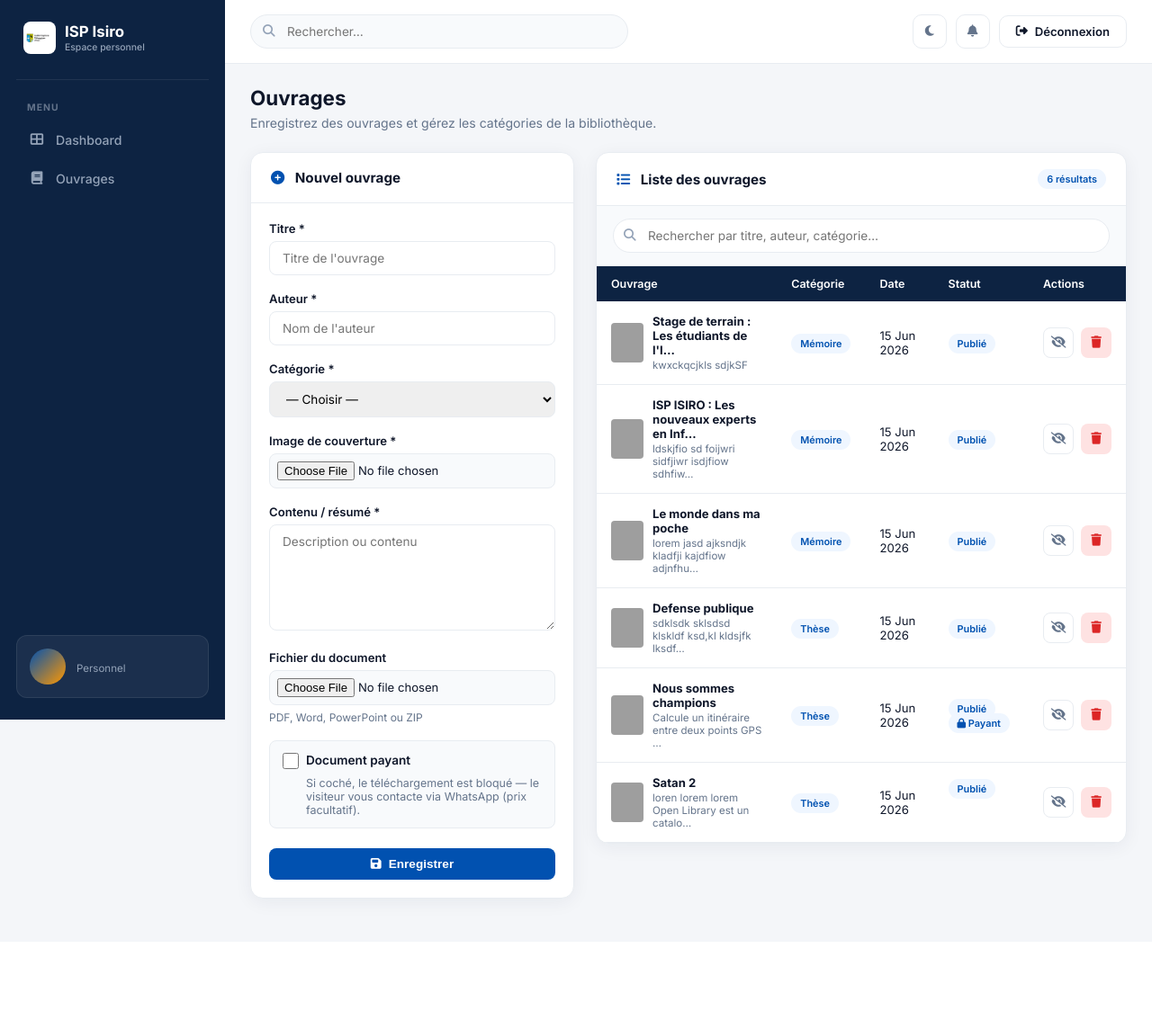
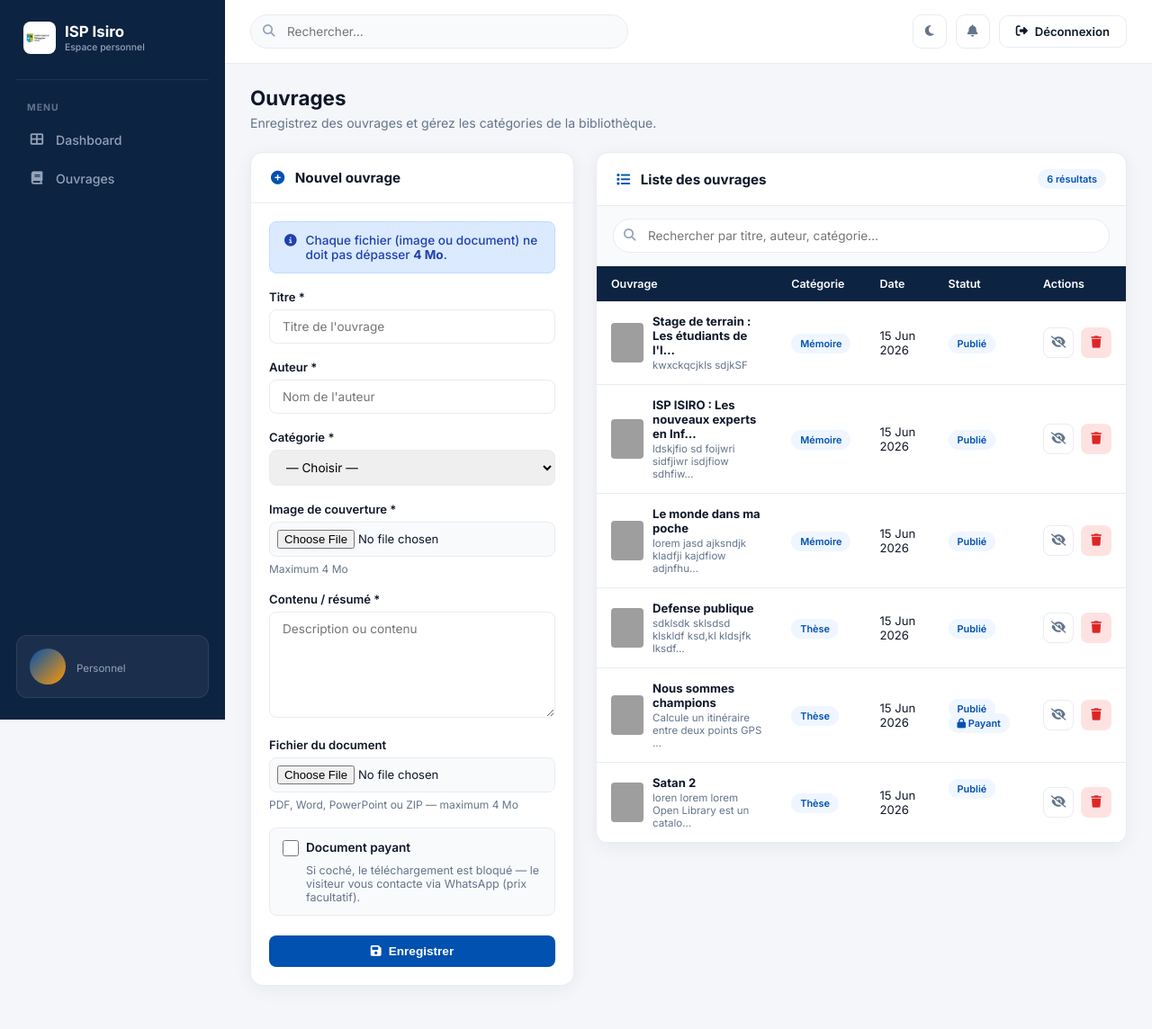
Before and after one commit to Gaetan-bamongoyo/ispisiro, a Django app: template template/admin/ouvrages.html in a window 1280 px wide. Shown: the whole page at 90% size. Before the commit the page ends 1014 px from the top, so only its background shows below. Run offline with Django 4.2, Linux system fonts and the light colour scheme; the template is opened without the code that fills it: values that come from a table or form of the project are taken from there, others are empty; data comes from the database, SQL or seed files in the repository; grey boxes are pictures that could not be loaded.

Commit message:
optionnel

```diff
--- a/ispisiro/settings.py
+++ b/ispisiro/settings.py
@@ -158,6 +158,10 @@ CSRF_TRUSTED_ORIGINS = [
 
 SECURE_PROXY_SSL_HEADER = ('HTTP_X_FORWARDED_PROTO', 'https')
 
+# Uploads (couverture + fichier document) — nginx doit aussi autoriser la taille (voir deploy/nginx.example.conf)
+DATA_UPLOAD_MAX_MEMORY_SIZE = 52428800   # 50 Mo
+FILE_UPLOAD_MAX_MEMORY_SIZE = 52428800   # 50 Mo
+
 # Default primary key field type
 # https://docs.djangoproject.com/en/4.2/ref/settings/#default-auto-field
 
--- a/static/css/dashboard.css
+++ b/static/css/dashboard.css
@@ -1102,6 +1102,18 @@ body.dash-menu-open {
     padding: 20px;
 }
 
+.ouvrages-upload-notice {
+    display: flex;
+    align-items: flex-start;
+    gap: 10px;
+    margin-bottom: 18px;
+}
+
+.ouvrages-upload-notice i {
+    margin-top: 2px;
+    flex-shrink: 0;
+}
+
 .dash-btn-block {
     width: 100%;
     justify-content: center;
--- a/template/admin/ouvrages.html
+++ b/template/admin/ouvrages.html
@@ -27,6 +27,10 @@
             </div>
             <div class="dash-card-body">
                 {% if categories %}
+                <div class="dash-alert dash-alert-info ouvrages-upload-notice">
+                    <i class="fas fa-info-circle"></i>
+                    <span>Chaque fichier (image ou document) ne doit pas dépasser <strong>4 Mo</strong>.</span>
+                </div>
                 <form method="post" enctype="multipart/form-data">
                     {% csrf_token %}
                     <input type="hidden" name="action" value="add_article">
@@ -50,6 +54,7 @@
                     <div class="dash-form-group">
                         <label for="image">Image de couverture *</label>
                         <input type="file" id="image" name="image" accept="image/*" required>
+                        <small class="dash-field-hint">Maximum 4 Mo</small>
                     </div>
                     <div class="dash-form-group">
                         <label for="contenu">Contenu / résumé *</label>
@@ -58,7 +63,7 @@
                     <div class="dash-form-group">
                         <label for="fichier">Fichier du document</label>
                         <input type="file" id="fichier" name="fichier" accept=".pdf,.doc,.docx,.ppt,.pptx,.zip">
-                        <small class="dash-field-hint">PDF, Word, PowerPoint ou ZIP</small>
+                        <small class="dash-field-hint">PDF, Word, PowerPoint ou ZIP — maximum 4 Mo</small>
                     </div>
                     <div class="dash-form-group dash-checkbox-group">
                         <label>
@@ -354,5 +359,53 @@
     payantCheck.addEventListener('change', togglePayantFields);
     togglePayantFields();
 })();
+
+(function () {
+    var form = document.querySelector('.ouvrages-form-card form[enctype="multipart/form-data"]');
+    if (!form) return;
+    var maxBytes = 4 * 1024 * 1024;
+    var notice = document.querySelector('.ouvrages-upload-notice');
+
+    function showFileNotice(text) {
+        if (!notice) {
+            alert(text);
+            return;
+        }
+        notice.className = 'dash-alert dash-alert-error ouvrages-upload-notice';
+        notice.innerHTML = '<i class="fas fa-exclamation-circle"></i><span>' + text + '</span>';
+    }
+
+    function resetNotice() {
+        if (!notice) return;
+        notice.className = 'dash-alert dash-alert-info ouvrages-upload-notice';
+        notice.innerHTML = '<i class="fas fa-info-circle"></i><span>Chaque fichier (image ou document) ne doit pas dépasser <strong>4 Mo</strong>.</span>';
+    }
+
+    ['image', 'fichier'].forEach(function (name) {
+        var input = form.querySelector('[name="' + name + '"]');
+        if (!input) return;
+        input.addEventListener('change', function () {
+            resetNotice();
+            if (input.files && input.files[0] && input.files[0].size > maxBytes) {
+                var mo = (input.files[0].size / (1024 * 1024)).toFixed(1);
+                var label = name === 'image' ? 'L\'image de couverture' : 'Le fichier du document';
+                showFileNotice(label + ' fait ' + mo + ' Mo. Taille maximum : 4 Mo.');
+                input.value = '';
+            }
+        });
+    });
+
+    form.addEventListener('submit', function (e) {
+        var labels = { image: 'L\'image de couverture', fichier: 'Le fichier du document' };
+        for (var name in labels) {
+            var input = form.querySelector('[name="' + name + '"]');
+            if (input && input.files && input.files[0] && input.files[0].size > maxBytes) {
+                e.preventDefault();
+                showFileNotice(labels[name] + ' dépasse 4 Mo. Veuillez choisir un fichier plus léger.');
+                return;
+            }
+        }
+    });
+})();
 </script>
 {% endblock %}
```
Also changed, not shown: userapp/views.py (+41 -28 lines), 1 other file.
